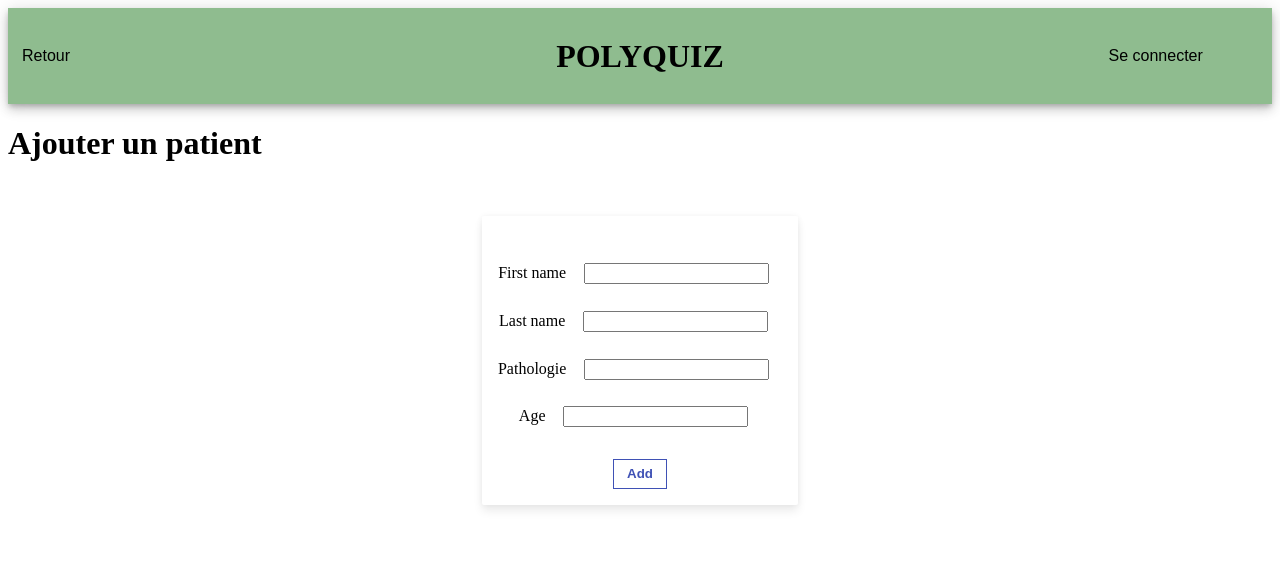
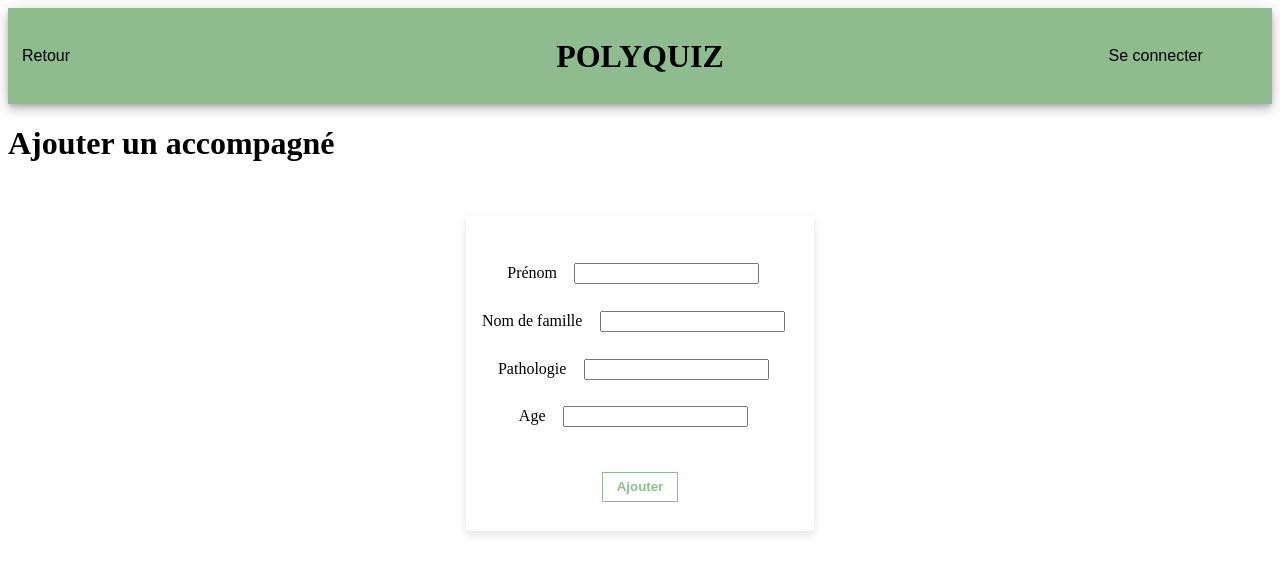
Before and after one commit to 2019-2020-ps6/2021-2022-ps6-in-your-memories, an Angular app in the folder front-end/: page /patient-form in a window 1280 px wide. Shown: the top 574 px of the page. Built offline with nearby package versions, Linux system fonts and the light colour scheme; no server answers.

Commit message:
petites modifs (fautes, boutons suppr...)

```diff
--- a/front-end/src/app/components/header/header.component.html
+++ b/front-end/src/app/components/header/header.component.html
@@ -8,7 +8,7 @@
       <div class="sous-menu">
         <button class="bouton">Profil</button>
         <button class="bouton" [routerLink]="['/quiz-list']">Mes Quiz</button>
-        <button class="bouton" [routerLink]="['/patient-list']">Patients</button>
+        <button class="bouton" [routerLink]="['/patient-list']">Accompagnés</button>
         <button type="submit" class="bouton" [routerLink]="['/home']" (click)="SeDeconnecter()">Déconnexion</button>
       </div>
     </div>
--- a/front-end/src/app/components/patient/patient-form/patient-form.component.html
+++ b/front-end/src/app/components/patient/patient-form/patient-form.component.html
@@ -1,18 +1,18 @@
 <app-header></app-header>
 
-<h1>Ajouter un patient</h1>
+<h1>Ajouter un accompagné</h1>
 
 <div class="container">
   <div class="card">
     <br>
     <form class="patient-form" [formGroup]="patientForm">
       <label for="firstName">
-        First name
+        Prénom
         <input class="input-custom" type="text" id="firstName" [formControlName]="'firstName'">
       </label>
       <br>
       <label for="lastName">
-        Last name
+        Nom de famille
         <input class="input-custom" type="text" id="lastName" [formControlName]="'lastName'">
       </label>
       <br>
@@ -27,7 +27,7 @@
       </label>
       <br>
       <br>
-      <button type="button" class="button-card" (click)="addPatient()" [routerLink]="['/patient-list']">Add</button>
+      <button type="button" class="button-card" (click)="addPatient()" [routerLink]="['/patient-list']">Ajouter</button>
     </form>
   </div>
 </div>
--- a/front-end/src/app/components/patient/patient-form/patient-form.component.scss
+++ b/front-end/src/app/components/patient/patient-form/patient-form.component.scss
@@ -21,10 +21,11 @@ a:link
 
 .button-card {
   background-color: white;
-  border: solid 1px #3f51b5;
-  color: #3f51b5;
+  border: solid 1px darkseagreen;
+  color: darkseagreen;
   font-weight: bold;
   padding: 0.5em 1em;
+  margin: 1em;
 }
 
 .button-card:hover {
--- a/front-end/src/app/components/patient/patient-list/patient-list.component.html
+++ b/front-end/src/app/components/patient/patient-list/patient-list.component.html
@@ -1,7 +1,7 @@
 <app-header></app-header>
 <br>
 <div>
-  <button class="button-card" routerLink="/patient-form">Ajouter un patient</button>
+  <button class="button-card" routerLink="/patient-form">Ajouter un accompagné</button>
 </div>
 <br>
 <div class = "patients" *ngFor="let patient of patientList">
--- a/front-end/src/app/components/patient/patient/patient.component.html
+++ b/front-end/src/app/components/patient/patient/patient.component.html
@@ -4,7 +4,7 @@
     <h2>
       <i class="fas fa-user"></i>
       {{patient.firstName}} {{patient.lastName}}
-      <button class="button-card" (click)="selectPatientFiche()">Infos Patient</button>
+      <button class="button-card" (click)="selectPatientFiche()">Infos Accompagné</button>
       <button class="button-card" (click)="selectPatientQuiz()">Mes Quiz</button>
       <button class="button-card" (click)="deletePatient()">Supprimer</button>
     </h2>
--- a/front-end/src/app/components/quizzes/questionnaire/questionnaireAgnosie/questionnaireAgnosie.component.ts
+++ b/front-end/src/app/components/quizzes/questionnaire/questionnaireAgnosie/questionnaireAgnosie.component.ts
@@ -20,7 +20,7 @@ export class QuestionnaireAgnosieComponent implements OnInit {
     name: '',
     theme: '',
     questions: []
-  }
+  };
 
   patient: Patient = {
     id: '',
@@ -35,8 +35,8 @@ export class QuestionnaireAgnosieComponent implements OnInit {
     id: "",
     label: "",
     answers: [],
-    indice: ""
-  }
+    indice: "",
+  };
 
   addIndices : boolean = true;
   numQuestion: number = 1;
--- a/front-end/src/app/components/quizzes/questions-form/questions-form.component.scss
+++ b/front-end/src/app/components/quizzes/questions-form/questions-form.component.scss
@@ -21,12 +21,12 @@ a:link
 
 .button-card {
   background-color: white;
-  border: solid 1px #3f51b5;
-  color: #3f51b5;
+  border: solid 1px darkseagreen;
+  color: darkseagreen;
   font-weight: bold;
   padding: 0.5em 1em;
+  margin: 1em;
 }
-
 .button-card:hover {
   cursor: pointer;
 }
--- a/front-end/src/app/components/quizzes/quiz-form/quiz-form.component.scss
+++ b/front-end/src/app/components/quizzes/quiz-form/quiz-form.component.scss
@@ -21,10 +21,11 @@ a:link
 
 .button-card {
   background-color: white;
-  border: solid 1px #3f51b5;
-  color: #3f51b5;
+  border: solid 1px darkseagreen;
+  color: darkseagreen;
   font-weight: bold;
   padding: 0.5em 1em;
+  margin: 1em;
 }
 
 .button-card:hover {
--- a/front-end/src/app/components/quizzes/quiz/quiz.component.html
+++ b/front-end/src/app/components/quizzes/quiz/quiz.component.html
@@ -4,7 +4,7 @@
       <i class="fab fa-leanpub"></i>
       {{quiz.name}}
     </h2>
-    <button class="button-card" (click)="selectQuiz()">Selectionner</button>
-    <button class="button-card" (click)="deleteQuiz()">Supprimer</button>
+    <button class="button-card" (click)="selectQuiz()">Sélectionner</button>
+    <button *ngIf="alreadyConnected" class="button-card" (click)="deleteQuiz()">Supprimer</button>
   </div>
 </div>
--- a/front-end/src/app/components/quizzes/quiz/quiz.component.ts
+++ b/front-end/src/app/components/quizzes/quiz/quiz.component.ts
@@ -1,6 +1,7 @@
 import {Component, EventEmitter, Input, OnInit, Output} from '@angular/core';
 import {Quiz} from "../../../../models/quiz.model";
 import {QuizService} from "../../../../services/quiz.service";
+import {ConnexionService} from "../../../../services/connexion.service";
 
 @Component({
   selector: 'app-quiz',
@@ -17,6 +18,8 @@ export class QuizComponent implements OnInit {
     questions: []
   }
 
+  public alreadyConnected: boolean=false;
+
   @Output()
   quizSelected: EventEmitter<Quiz> = new EventEmitter<Quiz>();
 
@@ -27,9 +30,14 @@ export class QuizComponent implements OnInit {
   quizDeleted: EventEmitter<Quiz> = new EventEmitter<Quiz>();
 
 
-  constructor(private quizService : QuizService) { }
+  constructor(private quizService : QuizService, private connexionService: ConnexionService) { }
 
   ngOnInit(): void {
+    this.alreadyConnected = this.connexionService.alreadyConnected;
+    this.connexionService.alreadyConnected$.subscribe((bool) => {
+      this.alreadyConnected = bool;
+      console.log('boolean', this.alreadyConnected);
+    });
   }
 
   selectQuiz(): void {
--- a/front-end/src/app/models/questions.model.js
+++ b/front-end/src/app/models/questions.model.js
@@ -2,7 +2,7 @@ const Joi = require('joi')
 const BaseModel = require('../utils/base-model.js')
 
 module.exports = new BaseModel('Question', {
-  id: Joi.number().required(),
+  id: Joi.string().required(),
   question: Joi.string().required(),
   reponses: module.exports = new BaseModel('Reponse', {
     value: Joi.string().required,
```
Also changed, not shown: 1 other file (tests, documents, lock files or other folders).
